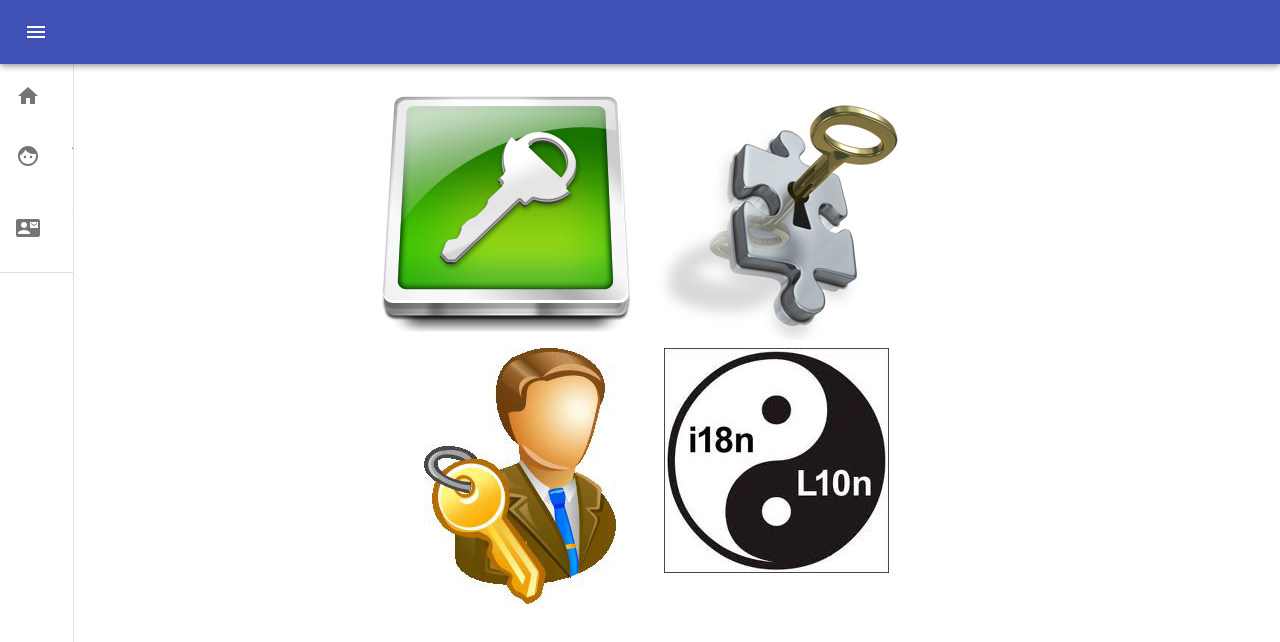
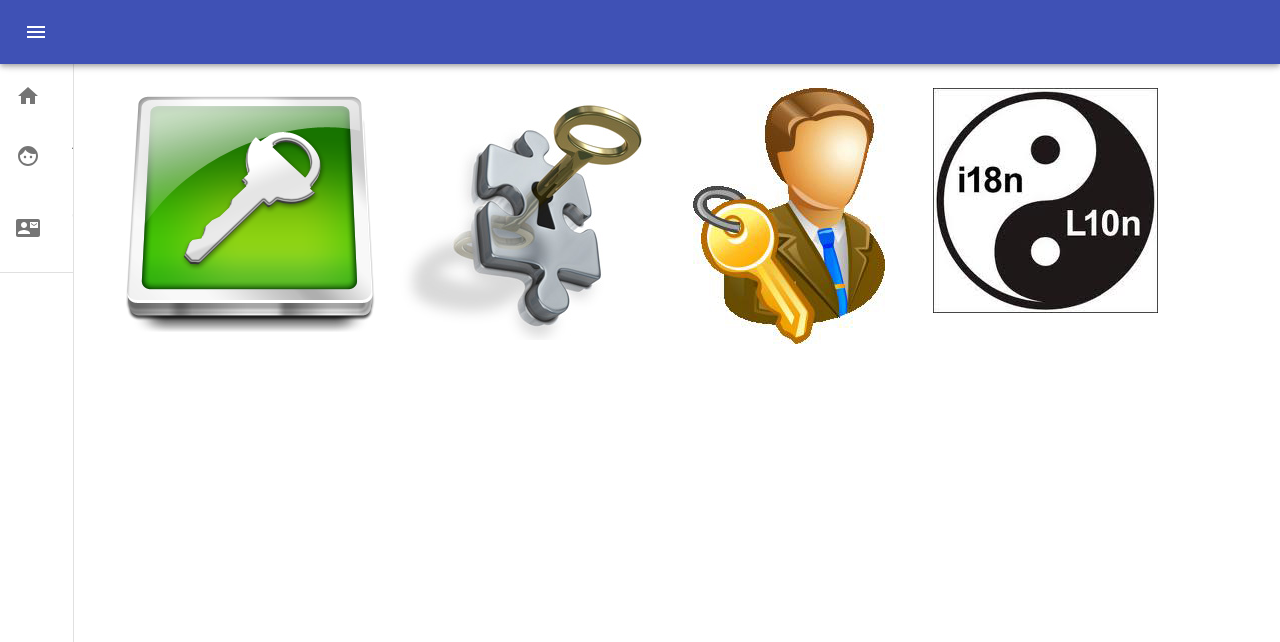
Before and after one commit to glav/PersonalSite, a React (Create React App) app in the folder glavsite/: page / in a window 1280 px wide. Shown: the top 642 px of the page. Built offline with nearby package versions, Linux system fonts and the light colour scheme.

Commit message:
Simplifying

```diff
--- a/glavsite/src/components/Content/homepage/homepage.js
+++ b/glavsite/src/components/Content/homepage/homepage.js
@@ -1,54 +1,26 @@
 import React from 'react';
-import Homewidget1 from '../homewidgets/homewidget1';
-import Homewidget2 from '../homewidgets/homewidget2';
-import Homewidget3 from '../homewidgets/homewidget3';
-import Homewidget4 from '../homewidgets/homewidget4';
+import Homewidget from '../homewidgets/homewidget';
 import './homepage.css';
 import Grid from '@material-ui/core/Grid';
+import image1 from '../homewidgets/sample-image1.png';
+import image2 from '../homewidgets/sample-image2.jpg';
+import image3 from '../homewidgets/sample-image3.jpg';
+import image4 from '../homewidgets/sample-image4.jpg';
 
+
+const images = [image1, image2, image3, image4];
 
 export default function Homepage(props) {
 
-    function renderWidget(props) {
-        {
-            props.order.map((order, index) => {
-                if (order === 1) {
-                    return (<Homewidget1 />);
-                }
-                if (order === 2) {
-                    return (<Homewidget2 />);
-                }
-                if (order === 3) {
-                    return (<Homewidget3 />);
-                }
-                if (order === 4) {
-                    return (<Homewidget4 />);
-                }
-
-            })
-        }
-    };
     console.log(props);
     return (
-        <Grid container>
+        <Grid container item alignItems="stretch" direction="row" justify="center" spacing={2}>
 
-            <Grid container item alignItems="stretch" direction="row" justify="center" spacing={2}>
+            {images.map((img, index) => (
                 <Grid item>
-                    <Homewidget1 />
-                    {renderWidget(props)}
+                    <Homewidget image={img} />
                 </Grid>
-                <Grid item>
-                    <Homewidget2 />
-                </Grid>
-            </Grid>
-            <Grid container item alignItems="stretch" direction="row" justify="center" spacing={2}>
-                <Grid item>
-                    <Homewidget3 />
-                </Grid>
-                <Grid item>
-                    <Homewidget4 />
-                </Grid>
-            </Grid>
+            ))}
         </Grid>
     );
-};
+}
--- /dev/null
+++ b/glavsite/src/components/Content/homewidgets/homewidget.js
@@ -0,0 +1,8 @@
+import React from 'react';
+
+export default function Homewidget(props) {
+
+    return (
+           <img src={props.image} className="widgetItem" />
+		);
+};
--- a/glavsite/src/components/Content/homewidgets/homewidget1.js
+++ /dev/null
@@ -1,9 +0,0 @@
-import React from 'react';
-import image from './sample-image1.png';
-
-export default function Homewidget1() {
-
-    return (
-           <img src={image} className="widgetItem" />
-		);
-};
--- a/glavsite/src/components/Content/homewidgets/homewidget2.js
+++ /dev/null
@@ -1,9 +0,0 @@
-import React from 'react';
-import image from './sample-image2.jpg';
-
-export default function Homewidget2() {
-
-    return (
-           <img src={image} className="widgetItem" />
-		);
-};
--- a/glavsite/src/components/Content/homewidgets/homewidget3.js
+++ /dev/null
@@ -1,9 +0,0 @@
-import React from 'react';
-import image from './sample-image3.jpg';
-
-export default function Homewidget3() {
-
-    return (
-           <img src={image} className="widgetItem" />
-		);
-};
--- a/glavsite/src/components/Content/homewidgets/homewidget4.js
+++ /dev/null
@@ -1,9 +0,0 @@
-import React from 'react';
-import image from './sample-image4.jpg';
-
-export default function Homewidget4() {
-
-    return (
-        <img src={image} className="widgetItem" />
-    );
-};
```
